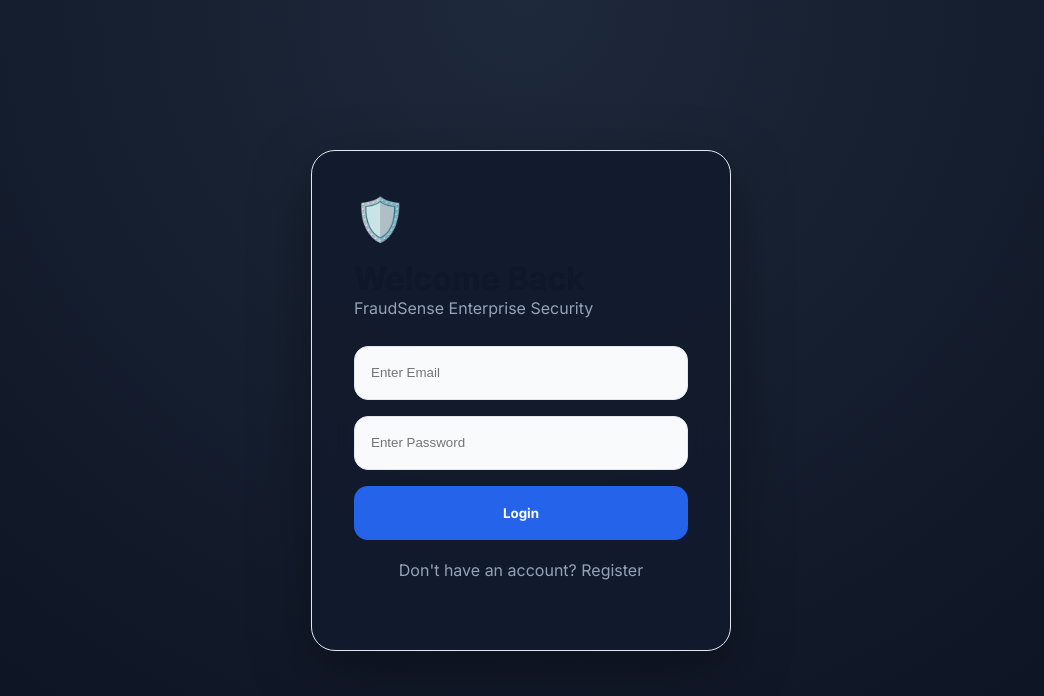
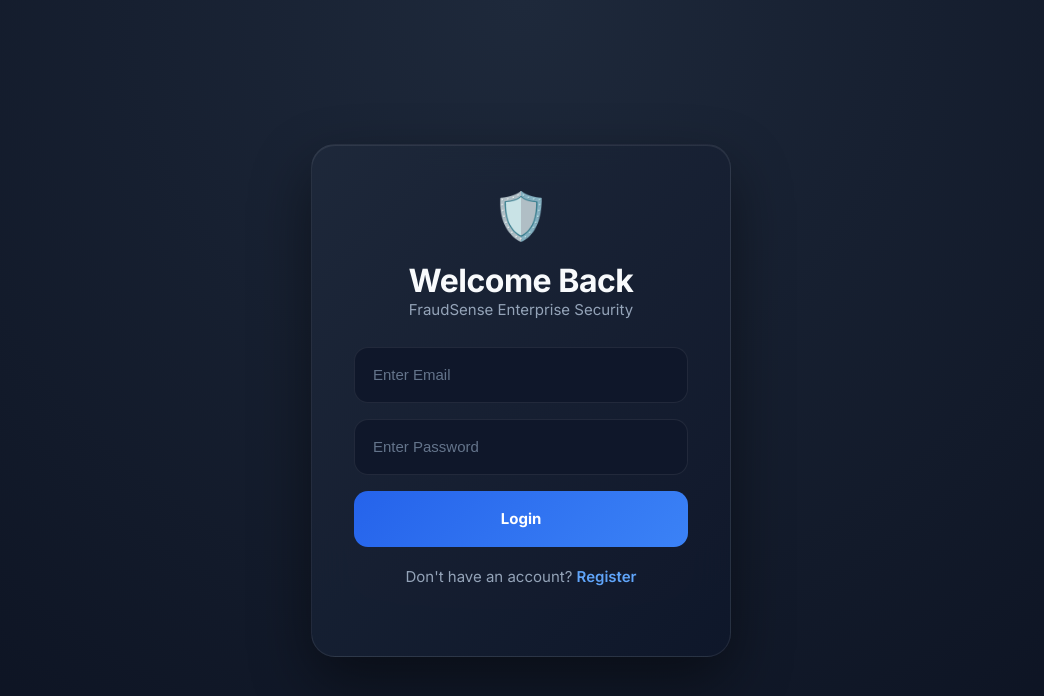
Before and after one commit to Akshra-Tiwari/FDS, a React (Create React App) app in the folder frontend/: page / in a window 1280 px wide. Shown: the top 696 px of the page, without its empty margins (119-1163 px from the left). Built offline with nearby package versions, Linux system fonts and the light colour scheme; no server answers.

Commit message:
Update auth.css

```diff
--- a/frontend/src/pages/auth.css
+++ b/frontend/src/pages/auth.css
@@ -1,129 +1,147 @@
 .auth-page{
-
   min-height:100vh;
-
   display:flex;
-
   align-items:center;
-
   justify-content:center;
-
   padding:40px;
 
   background:
-
     radial-gradient(
       circle at top,
       #1e293b,
       #0b1120
     );
-
 }
 
 .auth-card{
-
   width:420px;
-
   padding:42px;
-
   border-radius:24px;
 
   background:
+    linear-gradient(
+      135deg,
+      rgba(30,41,59,.95),
+      rgba(15,23,42,.95)
+    );
 
-rgba(18,26,45,.9);
+  backdrop-filter:blur(20px);
 
-backdrop-filter:
-
-blur(18px);
-
-border:
-
-1px solid var(--border);
+  border:1px solid rgba(255,255,255,.08);
 
   box-shadow:
-
-0 20px 60px rgba(0,0,0,.35);
-
+    0 25px 60px rgba(0,0,0,.45),
+    inset 0 1px 0 rgba(255,255,255,.08);
 }
 
 .auth-logo{
-
-font-size:42px;
-
-margin-bottom:15px;
-
+  font-size:46px;
+  margin-bottom:18px;
+  text-align:center;
 }
 
 .auth-card h1{
-
   margin:0;
-
+  color:#f8fafc;
+  font-size:32px;
+  font-weight:700;
+  letter-spacing:-0.5px;
+  text-align:center;
 }
 
 .auth-card p{
-
-color:
-
-var(--text-secondary);
-
+  color:#94a3b8;
   margin-bottom:28px;
-
+  font-size:15px;
+  text-align:center;
 }
 
 .auth-card form{
-
   display:flex;
-
   flex-direction:column;
-
   gap:16px;
-
 }
 
 .auth-card input{
-
-height:54px;
-
-padding:0 16px;
+  height:56px;
+  padding:0 18px;
 
   border-radius:14px;
 
-border:
+  border:1px solid rgba(255,255,255,.08);
 
-1px solid var(--border);
-
-background:
-
-var(--surface-2);
+  background:#0f172a;
 
   color:white;
 
+  font-size:15px;
+
+  transition:.25s ease;
+}
+
+.auth-card input::placeholder{
+  color:#64748b;
+}
+
+.auth-card input:focus{
+  outline:none;
+
+  border-color:#3b82f6;
+
+  box-shadow:
+    0 0 0 4px rgba(59,130,246,.15);
 }
 
 .auth-card button{
-
-height:54px;
+  height:56px;
 
   border:none;
 
   border-radius:14px;
 
   background:
-
-var(--primary);
+    linear-gradient(
+      135deg,
+      #2563eb,
+      #3b82f6
+    );
 
   color:white;
 
   font-weight:700;
 
+  font-size:15px;
+
   cursor:pointer;
 
+  transition:.25s ease;
+}
+
+.auth-card button:hover{
+  transform:translateY(-2px);
+
+  box-shadow:
+    0 10px 25px rgba(37,99,235,.35);
+}
+
+.auth-card button:disabled{
+  opacity:.7;
+  cursor:not-allowed;
+  transform:none;
 }
 
 .auth-footer{
+  margin-top:20px;
+  text-align:center;
+  color:#94a3b8;
+}
 
-margin-top:20px;
+.auth-footer a{
+  color:#60a5fa;
+  text-decoration:none;
+  font-weight:600;
+}
 
-text-align:center;
-
+.auth-footer a:hover{
+  color:#93c5fd;
 }
```
Lines whose indentation alone changed are shown as unchanged.
